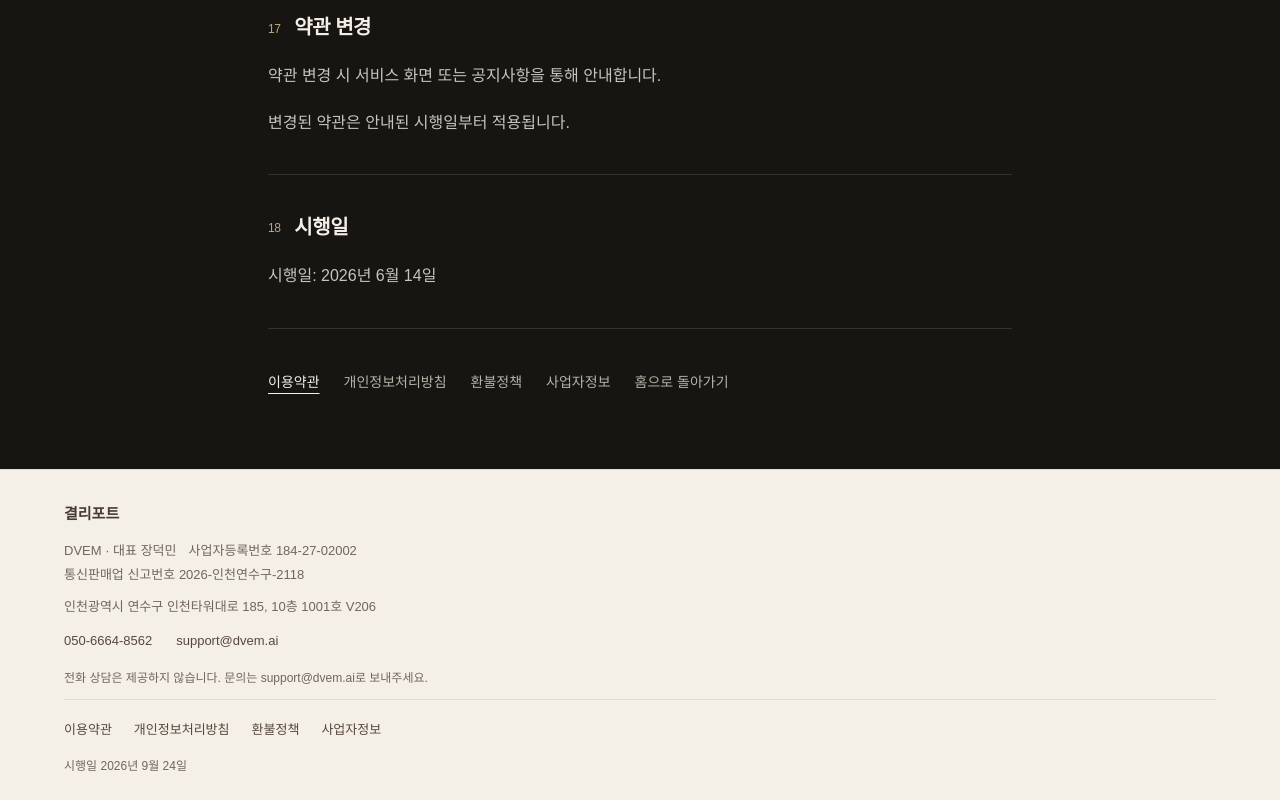
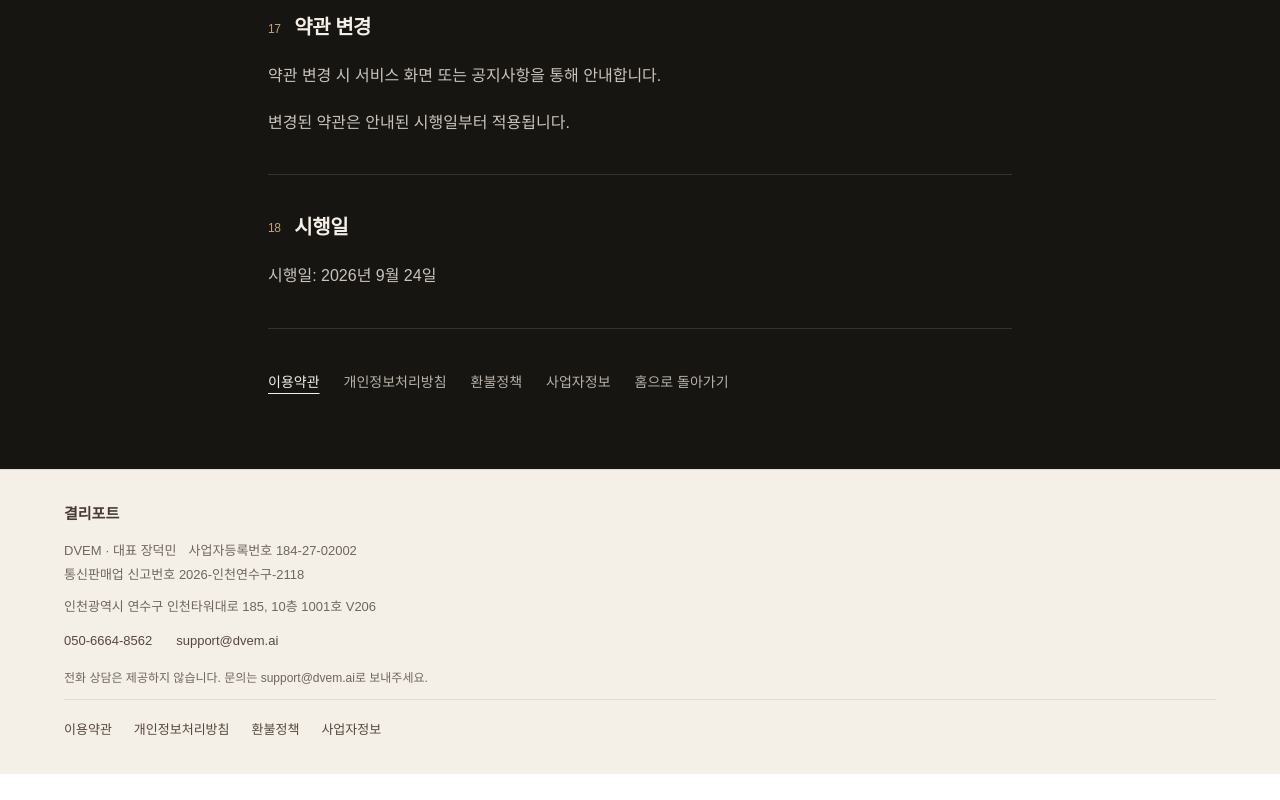
Before and after one commit to Deokjjang/gyeol-report, a Next.js app: page /legal/terms in a window 1280 px wide. Shown: the part 4644-5444 px from the top of the page. After the commit the page ends 5418 px from the top, so only its background shows below. Built offline with nearby package versions, Linux system fonts and the light colour scheme.

Commit message:
fix: correct terms effective date placement

```diff
--- a/src/components/legal/BusinessFooter.tsx
+++ b/src/components/legal/BusinessFooter.tsx
@@ -33,8 +33,6 @@ export default function BusinessFooter() {
             <a key={link.href} href={link.href}>{link.labelKo}</a>
           ))}
         </nav>
-        {/* Display date only; legal policy and checkout consent versions are separate. */}
-        <p className={styles.footerNote}>시행일 2026년 9월 24일</p>
       </div>
     </footer>
   );
--- a/src/lib/legal/termsPolicy.ts
+++ b/src/lib/legal/termsPolicy.ts
@@ -6,7 +6,7 @@ export type TermsPolicySection = {
   readonly bodyKo: readonly string[];
 };
 
-export const termsPolicyEffectiveDateKo = "2026년 6월 14일";
+export const termsPolicyEffectiveDateKo = "2026년 9월 24일";
 
 export const termsPolicyDescriptionKo =
   "결리포트 유료 디지털 리포트 서비스의 이용 기준입니다.";
```
Also changed, not shown: 2 other files (tests, documents, lock files or other folders).
